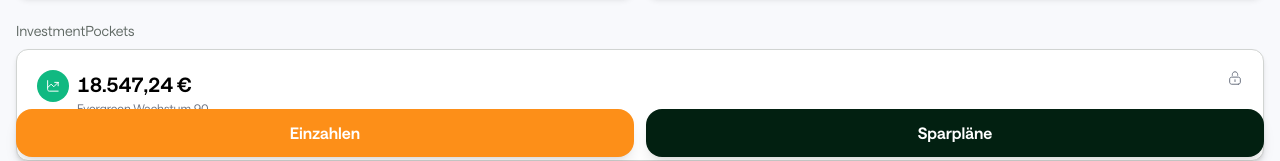
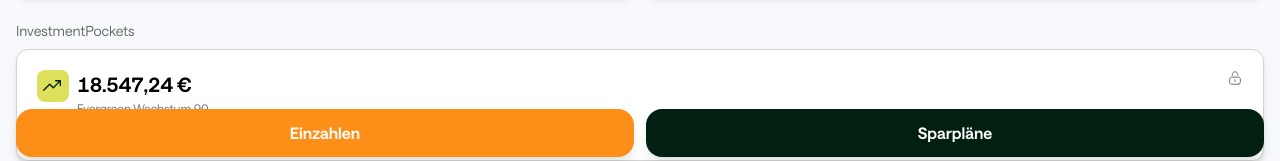
Before and after one commit to ivenkurz/kindersparplan, a Next.js app: page /Dashboard in a window 1280 px wide. Shown: the part 563-724 px from the top of the page. Built offline with nearby package versions, Linux system fonts and the light colour scheme.

Commit message:
InvestmentPockets: neues SVG-Icon mit Lime-Hintergrund und Chart-Symbol

```diff
--- a/components/PocketCard.tsx
+++ b/components/PocketCard.tsx
@@ -2,6 +2,13 @@
 
 import { useId } from "react";
 import { Icon } from "./Icon";
+
+const InvestmentPocketIcon = () => (
+  <svg width="32" height="32" viewBox="0 0 32 32" fill="none" xmlns="http://www.w3.org/2000/svg" className="shrink-0">
+    <rect width="32" height="32" rx="8" fill="#DCE05C" />
+    <path d="M24 15.4997C24 15.8812 23.6967 16.1905 23.3229 16.1907C22.949 16.1907 22.6458 15.8813 22.6458 15.4997V12.3593L16.7857 18.3404C16.5213 18.61 16.0926 18.61 15.8283 18.3404L12.6959 15.1434L7.15575 20.7978C6.89139 21.0674 6.46268 21.0674 6.19831 20.7978C5.9339 20.5279 5.9339 20.0896 6.19831 19.8197L12.2171 13.6767L12.2683 13.6299C12.5341 13.4083 12.9266 13.4238 13.1746 13.6767L16.307 16.8737L21.6875 11.3821H18.6107C18.2368 11.382 17.9336 11.0726 17.9336 10.6911C17.9336 10.3095 18.2368 10.0001 18.6107 10H23.3229C23.6967 10.0002 24 10.3095 24 10.6911V15.4997Z" fill="#022011" />
+  </svg>
+);
 
 const ZinsPocketIcon = () => {
   const clipId = useId();
@@ -63,13 +70,7 @@ export function PocketCard({
 
   return (
     <div className="rounded-xl border border-ds-neutral-20 bg-ds-neutral-0 p-5 shadow-md hover:shadow-lg transition-shadow flex items-start gap-2 font-saans">
-      <div className="w-8 h-8 rounded-full bg-pocket-green flex items-center justify-center shrink-0">
-        <Icon
-          name={investmentIcon}
-          size="sm"
-          className="text-ds-neutral-0 w-4 h-4"
-        />
-      </div>
+      <InvestmentPocketIcon />
       <div className="flex-1 min-w-0">
         <p className="text-lg md:text-xl font-bold text-black leading-tight tracking-tight tabular-nums">{formatCurrency(amount)}</p>
         <p className="text-xs font-medium text-gray-500 mt-0.5">{sublabel}</p>
```
